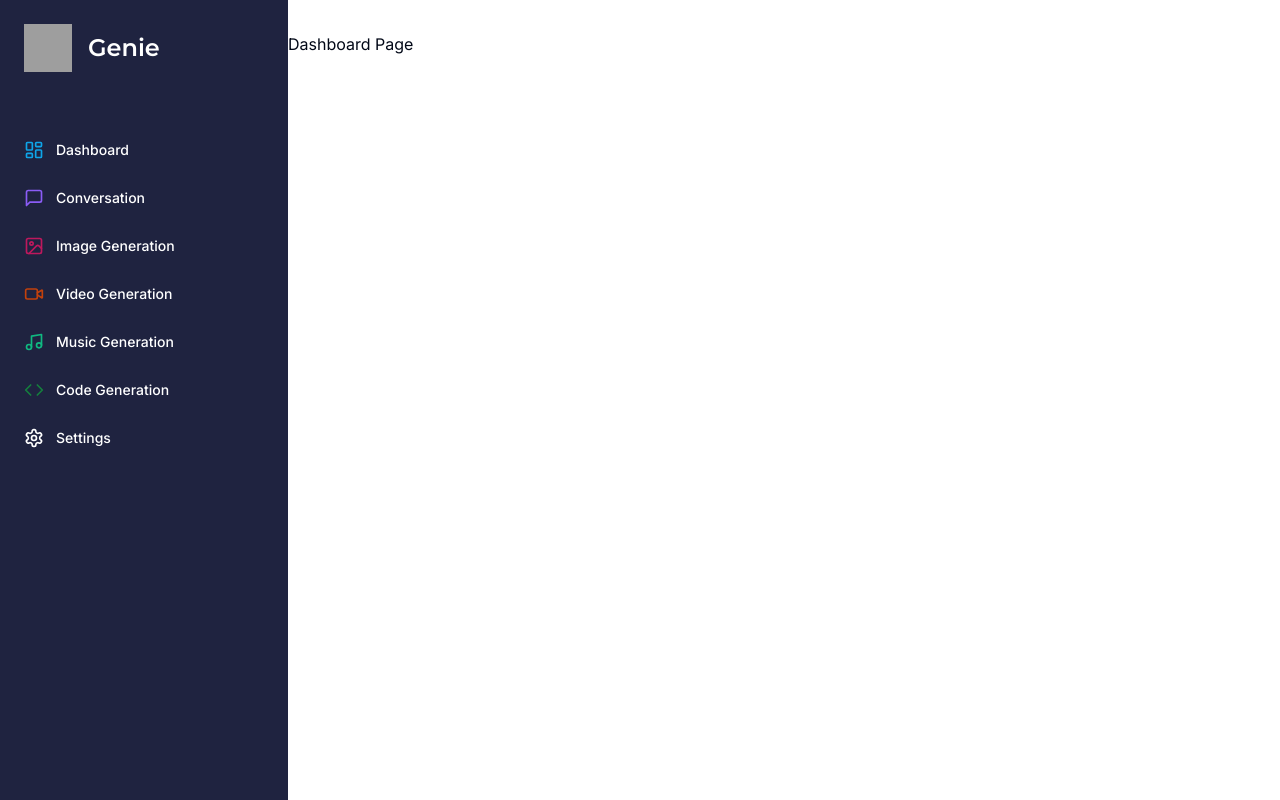
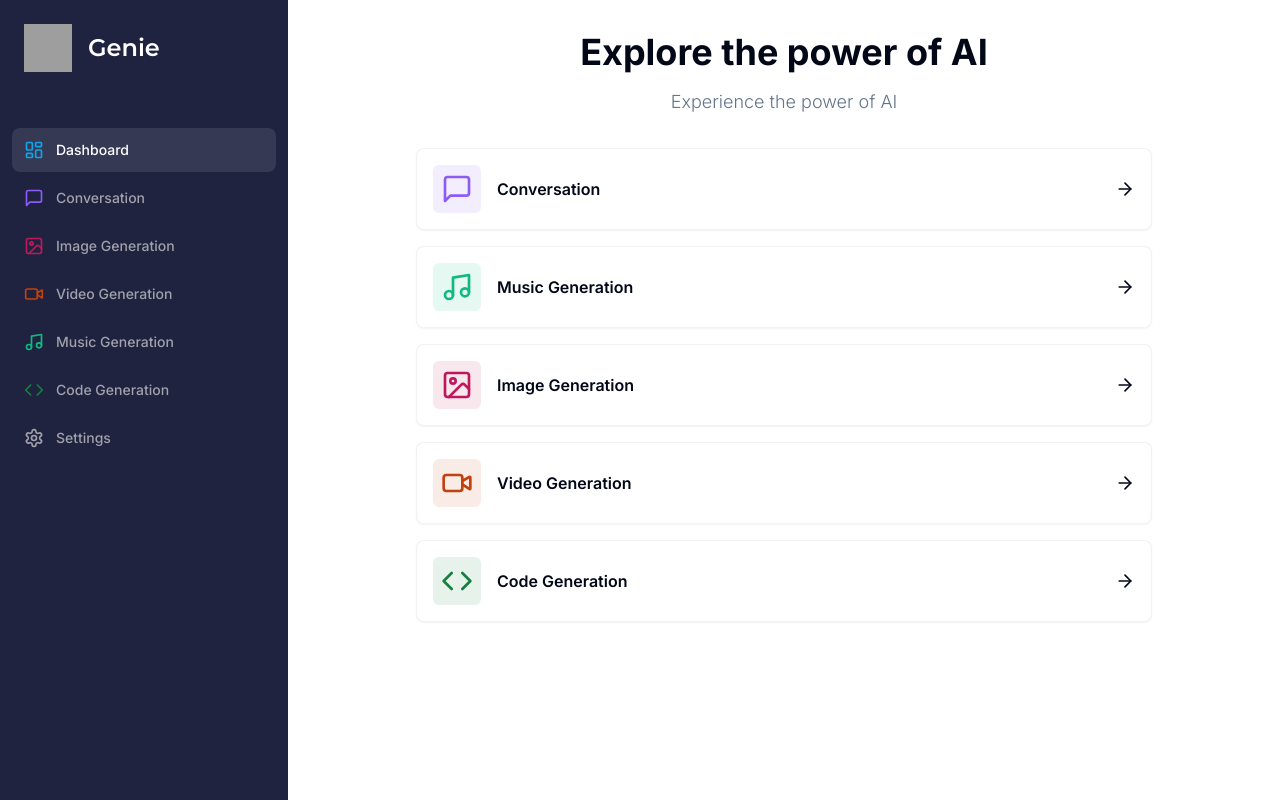
Before and after one commit to TaronVardanyan/genie-pal, a Next.js app: page /dashboard in a window 1280 px wide. Built offline with nearby package versions, Linux system fonts and the light colour scheme; grey boxes are pictures that could not be loaded.

Commit message:
add dashboard structure

```diff
--- a/app/(dashboard)/(routes)/dashboard/page.tsx
+++ b/app/(dashboard)/(routes)/dashboard/page.tsx
@@ -1,3 +1,85 @@
+'use client'
+
+import {
+  MessageSquare,
+  ArrowRight,
+  Music,
+  ImageIcon,
+  VideoIcon,
+  Code,
+} from 'lucide-react'
+import { cn } from '@/lib/utils'
+import { Card } from '@/components/ui/card'
+import { useRouter } from 'next/navigation'
+
+const tools = [
+  {
+    label: 'Conversation',
+    icon: MessageSquare,
+    color: 'text-violet-500',
+    bgColor: 'bg-violet-500/10',
+    href: '/conversation',
+  },
+  {
+    label: 'Music Generation',
+    icon: Music,
+    href: '/music',
+    bgColor: 'bg-emerald-500/10',
+    color: 'text-emerald-500',
+  },
+  {
+    label: 'Image Generation',
+    icon: ImageIcon,
+    href: '/image',
+    color: 'text-pink-700',
+    bgColor: 'bg-pink-700/10',
+  },
+  {
+    label: 'Video Generation',
+    icon: VideoIcon,
+    href: '/video',
+    color: 'text-orange-700',
+    bgColor: 'bg-orange-700/10',
+  },
+  {
+    label: 'Code Generation',
+    icon: Code,
+    href: '/code',
+    color: 'text-green-700',
+    bgColor: 'bg-green-700/10',
+  },
+]
+
 export default function DashboardPage() {
-  return <main>Dashboard Page</main>
+  const router = useRouter()
+
+  return (
+    <div>
+      <div className="mb-8 space-y-4">
+        <h2 className="text-center text-2xl font-bold md:text-4xl">
+          Explore the power of AI
+        </h2>
+        <p className="text-center text-sm font-light text-muted-foreground md:text-lg">
+          Experience the power of AI
+        </p>
+      </div>
+      <div className="space-y-4 px-4 md:px-20 lg:px-32">
+        {tools.map((tool) => (
+          <Card
+            onClick={() => router.push(tool.href)}
+            key={tool.href}
+            className="flex cursor-pointer items-center justify-between border-black/5 p-4 transition hover:shadow-md"
+          >
+            <div className="flex items-center gap-x-4">
+              <div className={cn('w-fit rounded-md p-2', tool.bgColor)}>
+                <tool.icon className={cn('h-8 w-8', tool.color)} />
+              </div>
+              <div className="font-semibold">{tool.label}</div>
+            </div>
+            <ArrowRight className="h-5 w-5" />
+          </Card>
+        ))}
+      </div>
+    </div>
+  )
 }
--- a/components/mobile-sidebar.tsx
+++ b/components/mobile-sidebar.tsx
@@ -1,11 +1,20 @@
 'use client'
 
+import { useState, useEffect } from 'react'
 import { Button } from '@/components/ui/button'
 import { Sheet, SheetTrigger, SheetContent } from '@/components/ui/sheet'
 import { Menu } from 'lucide-react'
 import Sidebar from './sidebar'
 
 const MobileSidebar = () => {
+  const [isMounted, setMountedState] = useState(false)
+
+  useEffect(() => {
+    setMountedState(true)
+  }, [])
+
+  if (!isMounted) return null
+
   return (
     <Sheet>
       <SheetTrigger asChild>
--- a/components/sidebar.tsx
+++ b/components/sidebar.tsx
@@ -13,6 +13,7 @@
   Code,
   Settings,
 } from 'lucide-react'
+import { usePathname } from 'next/navigation'
 
 const montserrat = Montserrat({
   weight: '600',
@@ -64,6 +65,8 @@
 ]
 
 const Sidebar = () => {
+  const pathname = usePathname()
+
   return (
     <div className="flex h-full flex-col space-y-4 bg-[#1F2340] py-4 text-white">
       <div className="flex-1 px-3 py-2">
@@ -80,7 +83,12 @@
             <Link
               key={route.href}
               href={route.href}
-              className="group flex w-full cursor-pointer justify-start rounded-lg p-3 text-sm font-medium transition hover:bg-white/10 hover:text-white"
+              className={cn(
+                'group flex w-full cursor-pointer justify-start rounded-lg p-3 text-sm font-medium transition hover:bg-white/10 hover:text-white',
+                pathname === route.href
+                  ? 'bg-white/10 text-white'
+                  : 'text-zinc-400',
+              )}
             >
               <div className="flex flex-1 items-center">
                 <route.icon className={cn('mr-3 h-5 w-5', route.color)} />
--- /dev/null
+++ b/components/ui/card.tsx
@@ -0,0 +1,79 @@
+import * as React from 'react'
+
+import { cn } from '@/lib/utils'
+
+const Card = React.forwardRef<
+  HTMLDivElement,
+  React.HTMLAttributes<HTMLDivElement>
+>(({ className, ...props }, ref) => (
+  <div
+    ref={ref}
+    className={cn(
+      'rounded-lg border bg-card text-card-foreground shadow-sm',
+      className,
+    )}
+    {...props}
+  />
+))
+Card.displayName = 'Card'
+
+const CardHeader = React.forwardRef<
+  HTMLDivElement,
+  React.HTMLAttributes<HTMLDivElement>
+>(({ className, ...props }, ref) => (
+  <div
+    ref={ref}
+    className={cn('flex flex-col space-y-1.5 p-6', className)}
+    {...props}
+  />
+))
+CardHeader.displayName = 'CardHeader'
+
+const CardTitle = React.forwardRef<
+  HTMLParagraphElement,
+  React.HTMLAttributes<HTMLHeadingElement>
+>(({ className, ...props }, ref) => (
+  <h3
+    ref={ref}
+    className={cn(
+      'text-2xl font-semibold leading-none tracking-tight',
+      className,
+    )}
+    {...props}
+  />
+))
+CardTitle.displayName = 'CardTitle'
+
+const CardDescription = React.forwardRef<
+  HTMLParagraphElement,
+  React.HTMLAttributes<HTMLParagraphElement>
+>(({ className, ...props }, ref) => (
+  <p
+    ref={ref}
+    className={cn('text-sm text-muted-foreground', className)}
+    {...props}
+  />
+))
+CardDescription.displayName = 'CardDescription'
+
+const CardContent = React.forwardRef<
+  HTMLDivElement,
+  React.HTMLAttributes<HTMLDivElement>
+>(({ className, ...props }, ref) => (
+  <div ref={ref} className={cn('p-6 pt-0', className)} {...props} />
+))
+CardContent.displayName = 'CardContent'
+
+const CardFooter = React.forwardRef<
+  HTMLDivElement,
+  React.HTMLAttributes<HTMLDivElement>
+>(({ className, ...props }, ref) => (
+  <div
+    ref={ref}
+    className={cn('flex items-center p-6 pt-0', className)}
+    {...props}
+  />
+))
+CardFooter.displayName = 'CardFooter'
+
+export { Card, CardHeader, CardFooter, CardTitle, CardDescription, CardContent }
--- a/middleware.ts
+++ b/middleware.ts
@@ -5,5 +5,5 @@
 })
 
 export const config = {
-  matcher: ['/((?!.+.[w]+$|_next).*)', '/', '/(api|trpc)(.*)'],
+  matcher: ['/((?!.+\\.[\\w]+$|_next).*)', '/', '/(api|trpc)(.*)'],
 }
```
